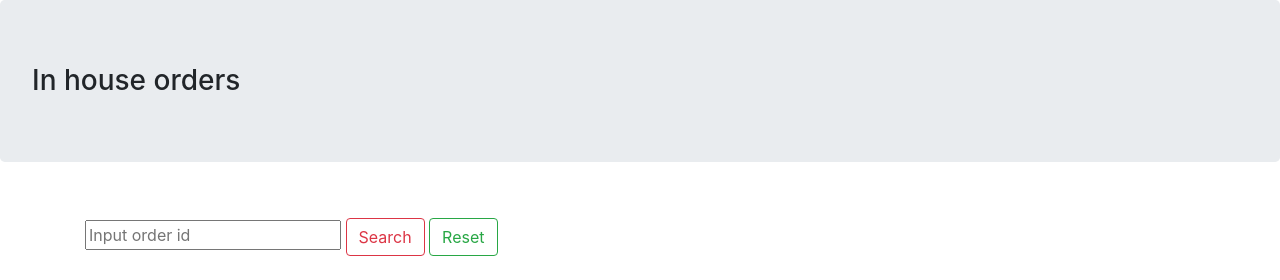
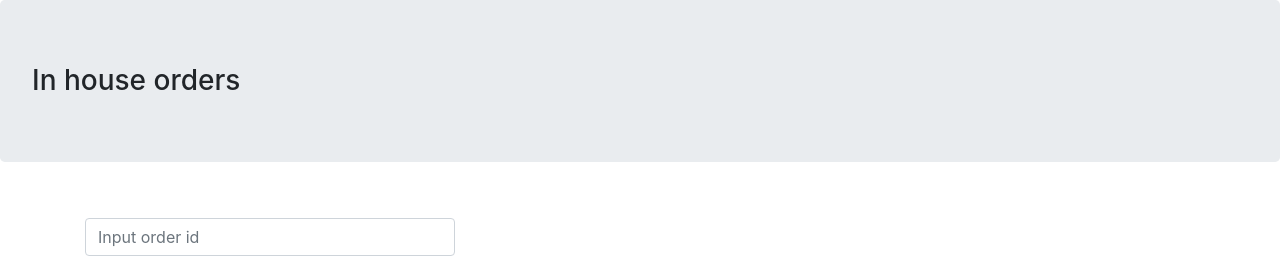
Before and after one commit to gray-huntr/olive_restaurant, a Flask app: page /adm_inhouse_orders in a window 1280 px wide. Shown: the part 76-356 px from the top of the page. Run offline with Flask 3, Linux system fonts and the light colour scheme; data that the repository does not hold is empty.

Commit message:
admin search bars enhanced

```diff
--- a/app/templates/admin/adm_inhouse_orders.html
+++ b/app/templates/admin/adm_inhouse_orders.html
@@ -10,11 +10,10 @@
 <div class="container">
     {%include 'flash_message.html'%}
     <form action="/adm_inhouse_orders" method="post">
-        <input type="text" name="id" required placeholder="Input order id">
+        <input type="text" name="id" required placeholder="Input order id"  class="form-control col-md-4"><br>
         <button class="btn btn-outline-danger">Search</button>
         <a href="/adm_inhouse_orders" class="btn btn-outline-success">Reset</a>
     </form>
-    <br>
     <table class="table table-striped">
         <tr class="bg-dark text-white">
             <th>ORDER ID</th>
--- a/app/templates/admin/adm_takeaway_orders.html
+++ b/app/templates/admin/adm_takeaway_orders.html
@@ -10,11 +10,10 @@
 <div class="container">
     {%include 'flash_message.html'%}
     <form action="/adm_takeaway_orders" method="post">
-        <input type="text" name="id" required placeholder="Input order id">
+        <input type="text" name="id" required placeholder="Input order id"  class="form-control col-md-4"> <br>
         <button class="btn btn-outline-danger">Search</button>
         <a href="/adm_takeaway_orders" class="btn btn-outline-success">Reset</a>
     </form>
-    <br>
     <table class="table table-striped">
         <tr class="bg-dark text-white">
             <th>ORDER ID</th>
```
